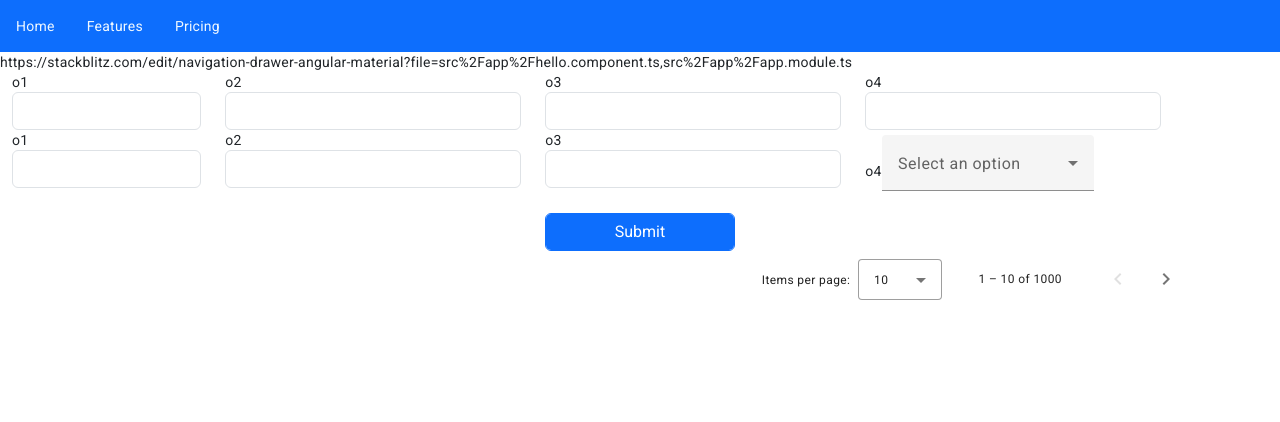
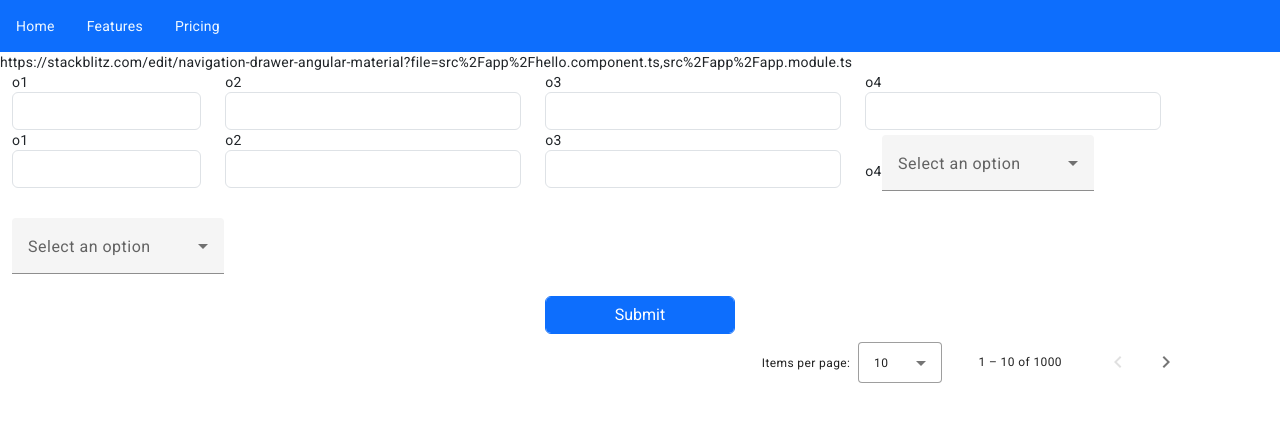
Before and after one commit to sai4rall/angularexamples, an Angular app: page /reportone in a window 1280 px wide. Shown: the top 422 px of the page. Built offline with nearby package versions, Linux system fonts and the light colour scheme.

Commit message:
added multi select

```diff
--- a/package.json
+++ b/package.json
@@ -7,7 +7,7 @@
     "build": "ng build",
     "watch": "ng build --watch --configuration development",
     "test": "ng test",
-    "newcomponent": "ng g c Home",
+    "newcomponent": "ng g c app-select-all",
     "ngu": "ng update @angular/cli @angular/core --allow-dirty",
     "addngb": "ng add @ng-bootstrap/ng-bootstrap",
     "addm": "ng add @angular/material",
--- /dev/null
+++ b/src/app/app-select-all/app-select-all.component.html
@@ -0,0 +1,7 @@
+<mat-form-field style=" margin-top: 5px;" >
+    <mat-label>Select an option</mat-label>
+    <mat-select #sel  (selectionChange)="isIntermediate(sel,matcheck)"  name="select"   multiple>
+        &nbsp;<mat-checkbox #matcheck  (click)="toggleAllSelection(sel)" value="All items">All items</mat-checkbox>
+        <mat-option *ngFor="let val of matValues" [value]="val">{{val}}</mat-option>
+    </mat-select>
+  </mat-form-field>
--- /dev/null
+++ b/src/app/app-select-all/app-select-all.component.ts
@@ -0,0 +1,55 @@
+import { Component, Input } from '@angular/core';
+import { FormControl } from '@angular/forms';
+import { MatCheckbox } from '@angular/material/checkbox';
+import { MatOption } from '@angular/material/core';
+import { MatSelect } from '@angular/material/select';
+
+@Component({
+  selector: 'app-app-select-all',
+  templateUrl: './app-select-all.component.html',
+  styleUrls: ['./app-select-all.component.css']
+})
+export class AppSelectAllComponent {
+
+  @Input("vals") matValues:string[];
+  toppings = new FormControl();
+  SelectAll(mSelect:MatSelect){
+    mSelect.options.forEach( (item : MatOption) => item.select());
+  }
+  deSelectAll(mSelect:MatSelect){
+    mSelect.options.forEach( (item : MatOption) => item.deselect());
+  }
+  isAllSelected(mSelect:MatSelect){
+    let isAllSelected:boolean=false;
+    mSelect.options.forEach( (item : MatOption) => {
+      if(item.selected){
+        isAllSelected=true;
+      }
+    });
+   return isAllSelected;
+  }
+
+  toggleAllSelection(mSelect:MatSelect){
+  console.log(mSelect)
+    if(!this.isAllSelected(mSelect)){
+      this.SelectAll(mSelect)
+    }else{
+      this.deSelectAll(mSelect)
+    }
+  }
+  isIntermediate(mSelect:MatSelect,mCheck:MatCheckbox){
+    if(mSelect.value.length>0){
+         if(this.matValues.length==mSelect.value.length){
+           mCheck.checked=true;
+           mCheck.indeterminate=false;
+
+         }else{
+           mCheck.indeterminate=true;
+         }
+    }else{
+      mCheck.checked=false;
+      mCheck.indeterminate=false;
+
+    }
+  }
+}
--- a/src/app/app.module.ts
+++ b/src/app/app.module.ts
@@ -15,6 +15,8 @@ import {MatSelectModule} from '@angular/material/select';
 import { MatFormFieldModule } from '@angular/material/form-field';
 import {MatCardModule} from '@angular/material/card';
 import {MatPaginatorModule} from '@angular/material/paginator';
+import { AppSelectAllComponent } from './app-select-all/app-select-all.component';
+import {MatCheckboxModule} from '@angular/material/checkbox';
 
 
 const appRoutes:Routes=[
@@ -26,7 +28,8 @@ const appRoutes:Routes=[
     AppComponent,
     MenuComponent,
     ReportOneComponent,
-    HomeComponent
+    HomeComponent,
+    AppSelectAllComponent
     ],
   imports: [
     BrowserModule,
@@ -39,6 +42,7 @@ const appRoutes:Routes=[
     MatFormFieldModule,
      ReactiveFormsModule,
      MatPaginatorModule,
+     MatCheckboxModule,
     RouterModule.forRoot(appRoutes),
     BrowserAnimationsModule
   ],
--- a/src/app/report-one/report-one.component.html
+++ b/src/app/report-one/report-one.component.html
@@ -41,6 +41,11 @@ https://stackblitz.com/edit/navigation-drawer-angular-material?file=src%2Fapp%2F
             </mat-select>
           </mat-form-field>
             </div>
+
+
+</div>
+<div class="col-3">
+    <app-app-select-all    name="field6Select"  [vals]="values"></app-app-select-all>
 </div>
 <div class="row">
     <div class="col-5"></div>
--- a/src/app/report-one/report-one.component.ts
+++ b/src/app/report-one/report-one.component.ts
@@ -1,6 +1,6 @@
 import { HttpClient, HttpHeaders, HttpParams } from '@angular/common/http';
 import { Component, ViewChild, booleanAttribute } from '@angular/core';
-import { NgForm } from '@angular/forms';
+import { FormControl, NgForm } from '@angular/forms';
 import { MatOption } from '@angular/material/core';
 import { MatPaginator } from '@angular/material/paginator';
 import { MatSelect } from '@angular/material/select';
@@ -11,6 +11,8 @@ import { MatSelect } from '@angular/material/select';
   styleUrls: ['./report-one.component.css']
 })
 export class ReportOneComponent {
+values:string[]=["one","two","three"];
+toppings = new FormControl();
   @ViewChild(MatPaginator) paginator: MatPaginator;
   length = 1000;
   pageSize = 10;
@@ -30,6 +32,7 @@ export class ReportOneComponent {
     }
 
 onSubmit(form: NgForm){
+  console.log(this.toppings)
   this.dataloaded=false;
   this.loading=true;
   let searchparams: HttpParams=new HttpParams();
```
Also changed, not shown: src/app/app-select-all/app-select-all.component.css (added).
